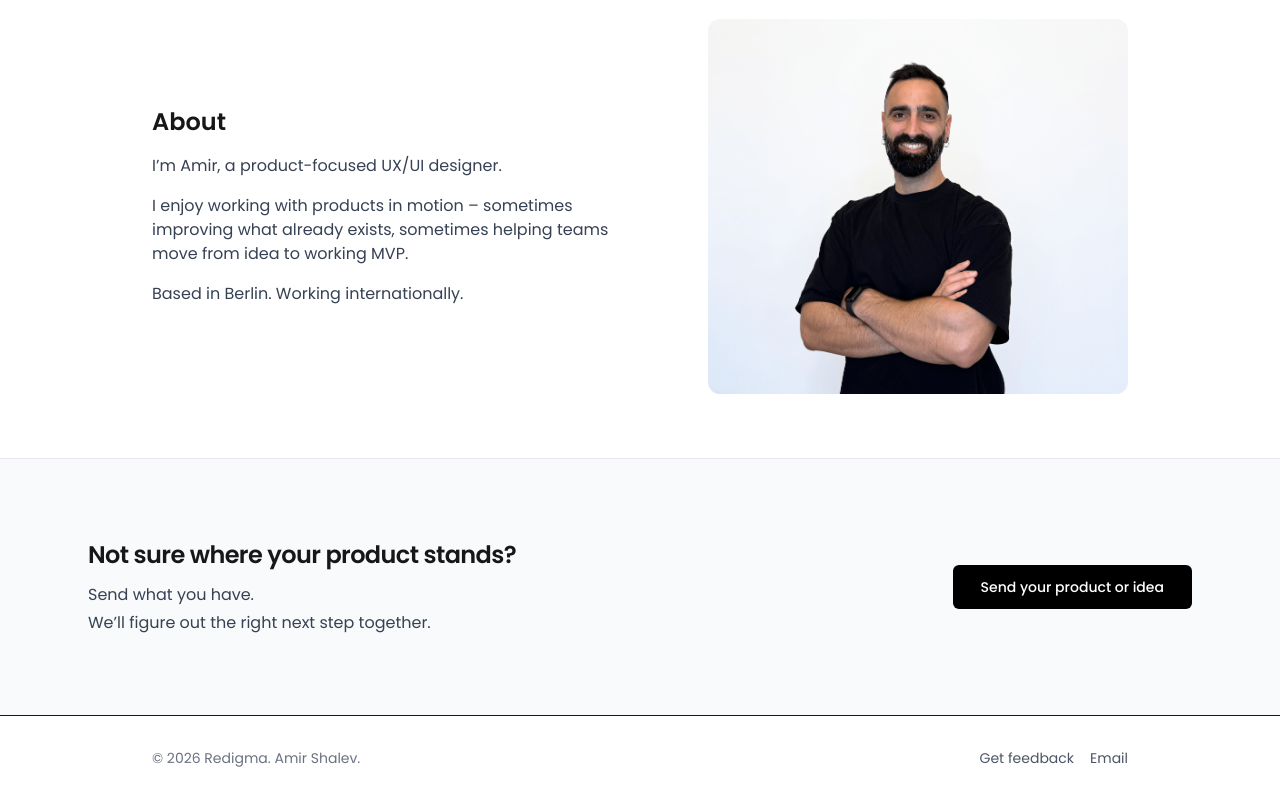
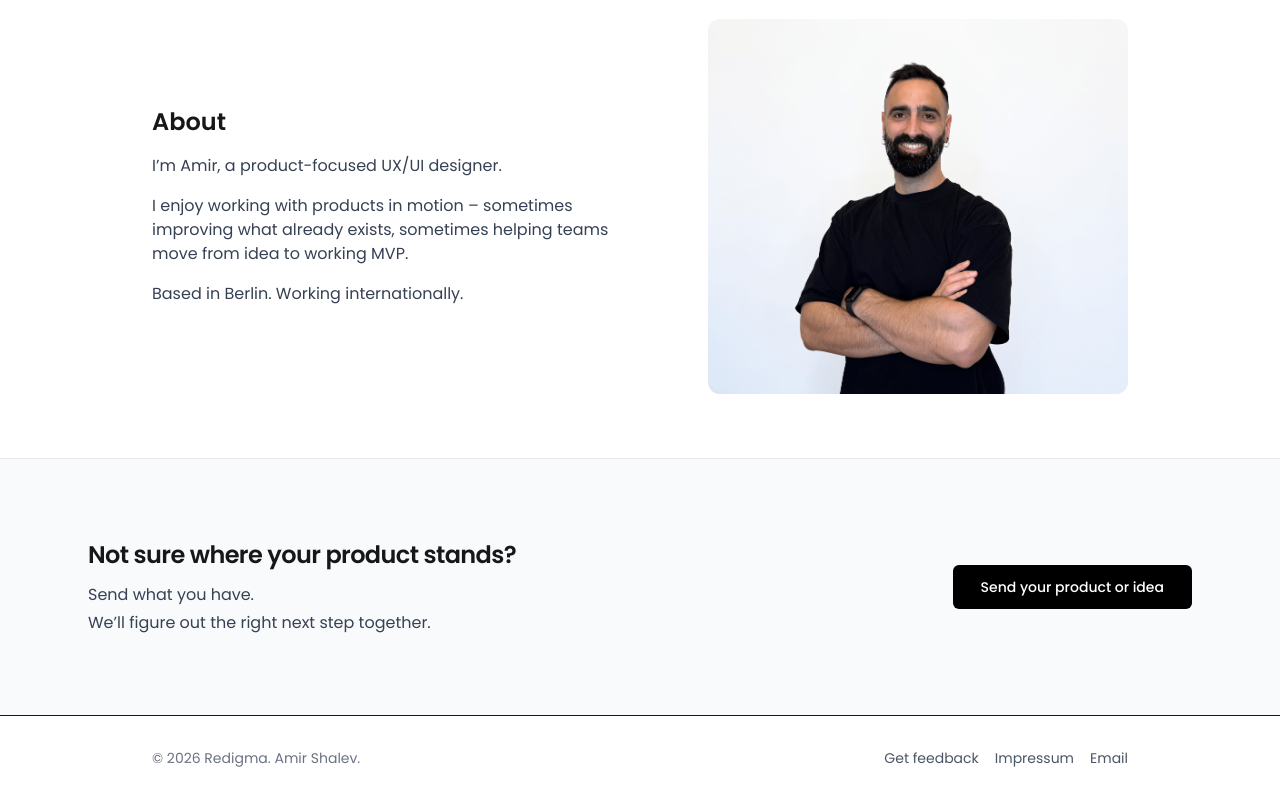
Before and after one commit to reloways-admin/redigma-app, a Next.js app: page / in a window 1280 px wide. Shown: the part 5221-6021 px from the top of the page. Built offline with nearby package versions, Linux system fonts and the light colour scheme.

Commit message:
Add Impressum link to footer

```diff
--- a/components/footer.tsx
+++ b/components/footer.tsx
@@ -12,6 +12,9 @@
           <Link href="/feedback" className="text-gray-600 hover:text-gray-900">
             Get feedback
           </Link>
+          <Link href="/impressum" className="text-gray-600 hover:text-gray-900">
+            Impressum
+          </Link>
           <a
             href="mailto:amir@redigma.com"
             className="text-gray-600 hover:text-gray-900"
```
